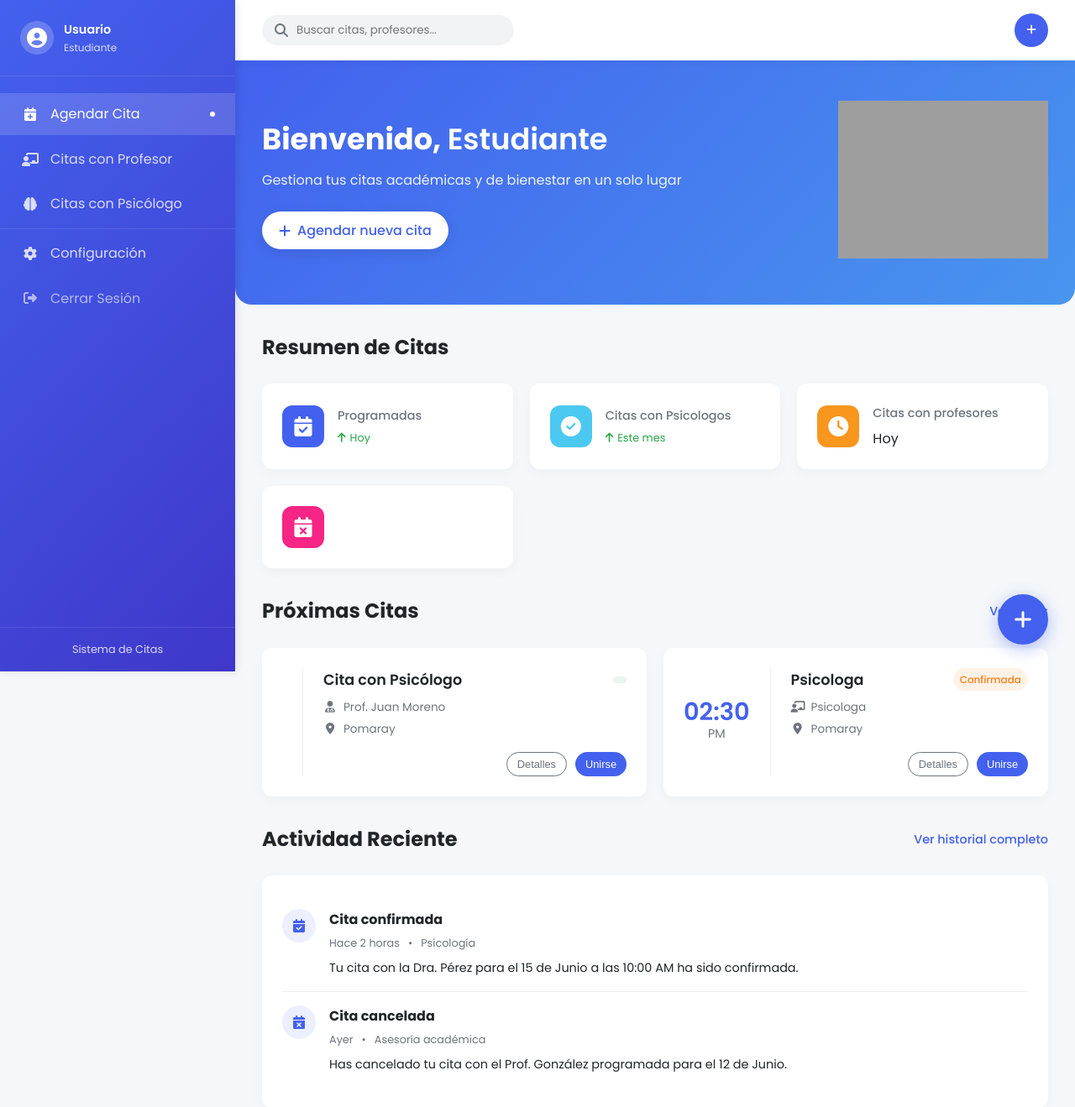
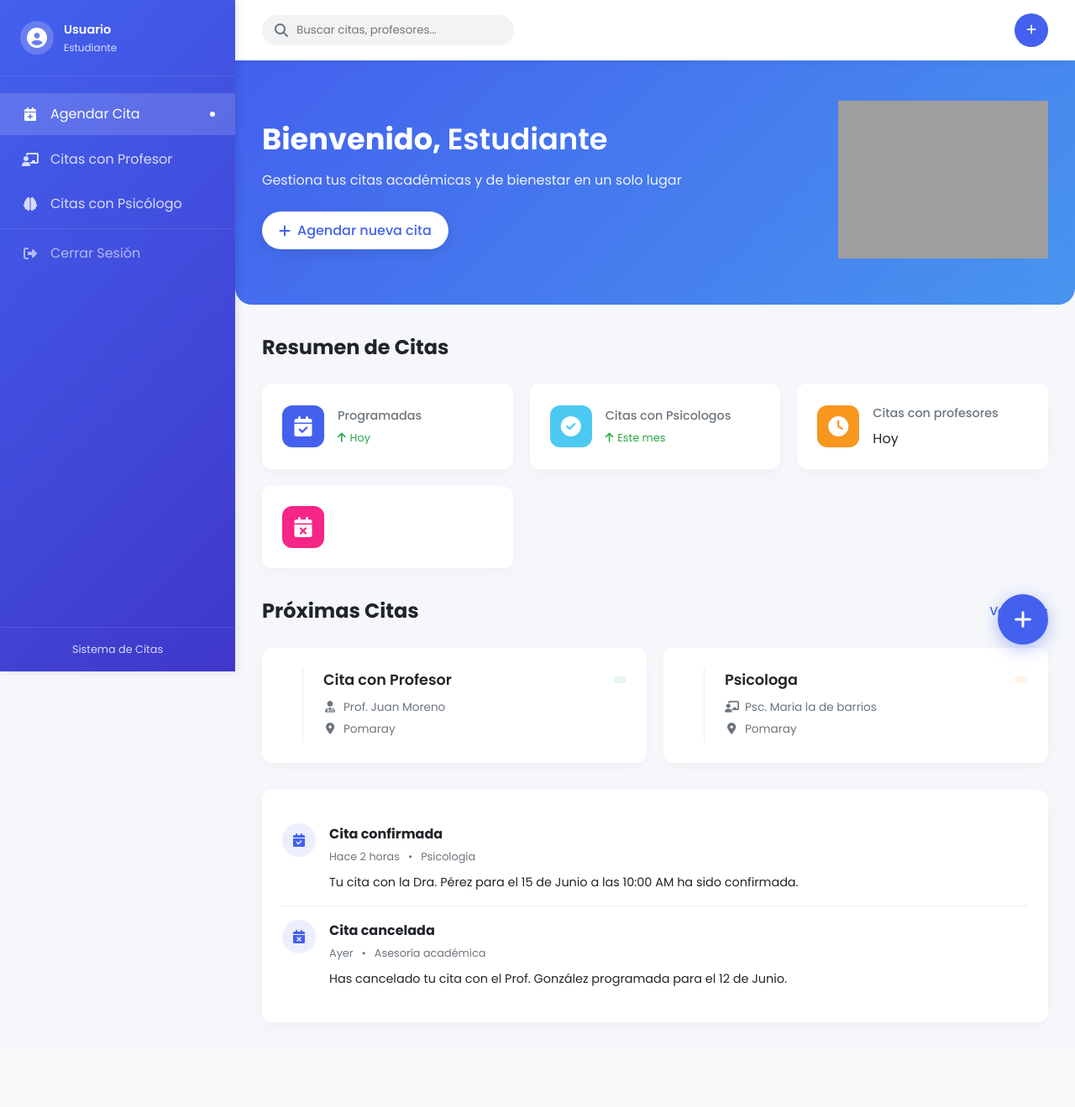
Before and after one commit to Miguel8817/PsicologiaPomaray, a Flask app: template templates/usuario.html in a window 1280 px wide. Shown: the top 1319 px of the page at 84% size. After the commit the page ends 1175 px from the top, so only its background shows below. Run offline with Flask 3, Linux system fonts and the light colour scheme; the template is opened without the code that fills it, so the values that code supplies are empty; some libraries are stand-ins or nearby versions; grey boxes are pictures that could not be loaded.

Commit message:
Add files via upload

```diff
--- a/templates/usuario.html
+++ b/templates/usuario.html
@@ -61,14 +61,6 @@
             </a>
           </li>
           <li class="divider"></li>
-          <li>
-            <a href="/configuracion">
-              <div class="menu-icon">
-                <i class="fas fa-cog"></i>
-              </div>
-              <span>Configuración</span>
-            </a>
-          </li>
           <li class="logout">
             <a href="/logout">
               <div class="menu-icon">
@@ -183,7 +175,7 @@
             </div>
             <div class="appointment-details">
               <div class="appointment-header">
-                <h3>Cita con Psicólogo</h3>
+                <h3>Cita con Profesor</h3>
                 <span class="status-badge confirmed">{{stats.0}}</span>
               </div>
               <p class="appointment-meta">
@@ -192,33 +184,25 @@
               <p class="appointment-meta">
                 <i class="fas fa-map-marker-alt"></i> Pomaray
               </p>
-              <div class="appointment-actions">
-                <button class="appointment-btn outline">Detalles</button>
-                <button class="appointment-btn primary">Unirse</button>
-              </div>
             </div>
           </div>
 
           <div class="appointment-card">
             <div class="appointment-time">
-              <span class="time">02:30</span>
-              <span class="period">PM</span>
+              <span class="time">{{stats.2}}</span>
+
             </div>
             <div class="appointment-details">
               <div class="appointment-header">
                 <h3>Psicologa</h3>
-                <span class="status-badge pending">Confirmada</span>
+                <span class="status-badge pending">{{stats.5}}</span>
               </div>
               <p class="appointment-meta">
-                <i class="fas fa-chalkboard-teacher"></i> Psicologa
+                <i class="fas fa-chalkboard-teacher"></i> Psc. Maria la de barrios
               </p>
               <p class="appointment-meta">
                 <i class="fas fa-map-marker-alt"></i> Pomaray
               </p>
-              <div class="appointment-actions">
-                <button class="appointment-btn outline">Detalles</button>
-                <button class="appointment-btn primary">Unirse</button>
-              </div>
             </div>
           </div>
         </div>
@@ -226,10 +210,7 @@
 
       <!-- Recent Activity -->
       <section class="recent-activity">
-        <div class="section-header">
-          <h2>Actividad Reciente</h2>
-          <a href="#" class="view-all">Ver historial completo</a>
-        </div>
+
 
         <div class="activity-timeline">
           <div class="activity-item">
```
Also changed, not shown: templates/agendar_Psicologo.html (+10 -0 lines), templates/agendar_profesor.html (+10 -0 lines).
